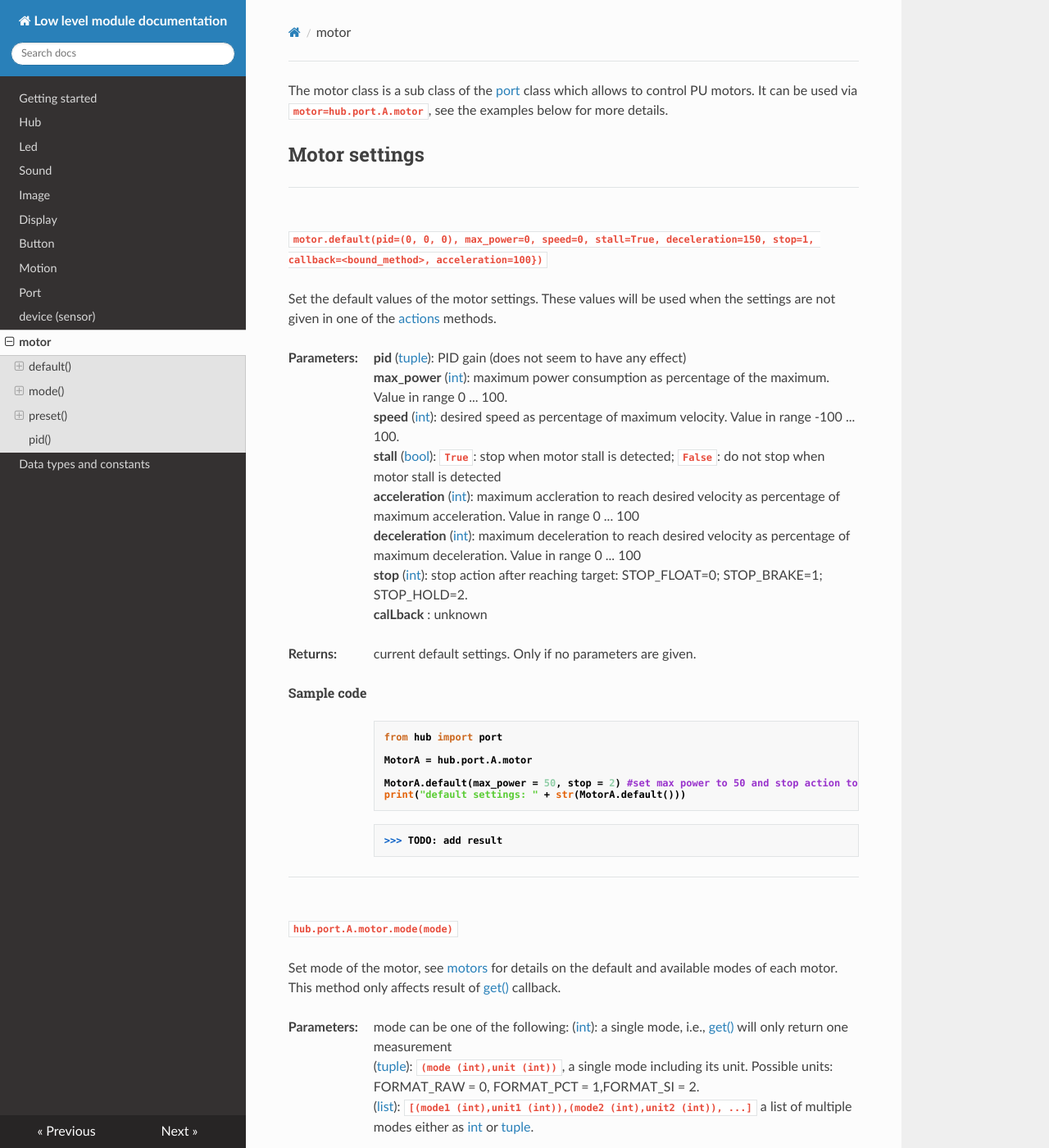
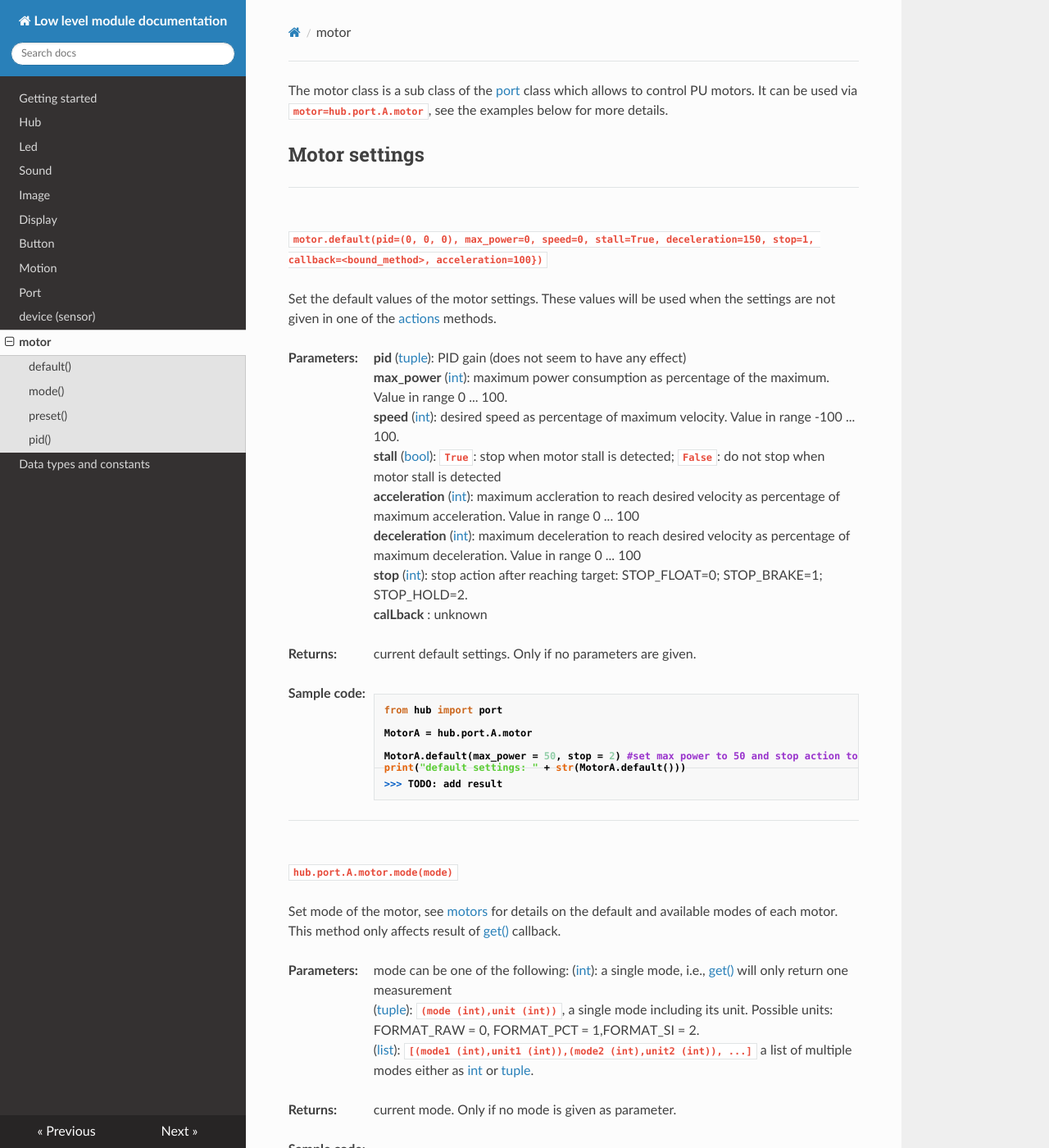
Before and after one commit to NStrijbosch/hub-module-notes, an MkDocs documentation site: the page built from docs/motors.md, in a window 1280 px wide and 1400 px high. Shown: the whole window at 82% size. Built offline with MkDocs 1.6.1, drawn with Linux system fonts in a browser that asks for light colours; nearby versions of some CDN libraries; some of the changed text lies outside the part shown.

````diff
--- a/docs/custom.css
+++ b/docs/custom.css
@@ -6,7 +6,7 @@ a.toctree-12 { background-color: yellow;} */
 .toctree-l2 a {margin-left: 0em;}
 .toctree-l3 {margin-left: 2em;}
 .hljs {background: #000000;
-        color: white; border-top:  none; margin-left: 104px;}
+        color: white; border-top:  none; margin-left: 104px; margin-top: -3em;}
 
 code {    background: #e7f2fa;    color: #2980B9;  font-weight: bold;  border-top: solid 3px #6ab0de; margin: 6px 0; padding: 6px;}
 h1 {font-size: 150%;}
--- a/docs/motors.md
+++ b/docs/motors.md
@@ -25,7 +25,7 @@ __Returns:__
 
 *  current default settings. Only if no parameters are given.
 
-### Sample code
+__Sample code:__
 
 ``` python
 from hub import port
@@ -59,7 +59,7 @@ __Returns:__
 
 *  current mode. Only if no mode is given as parameter.
 
-### Sample code
+__Sample code:__
 
 ``` python
 from hub import port
@@ -91,7 +91,7 @@ __Paramters:__
 
 *  position ([int](data_types.md#int))
 
-### Sample code
+__Sample code:__
 
 ``` python
 from hub import port
@@ -138,7 +139,8 @@ __Returns:__
 
 *  list of measurement data depending on the mode of the motor.
 
-### Sample code
+__Sample code:__
+
 ``` python
 from hub import port
 
@@ -151,7 +153,6 @@ print("Absolute position: " + str(abs_pos))
 Motor.mode([(1, 0), (2, 2)])  #Speed in RAW units and relative position in SI units
 measurements = MotorA.get()
 print("Speed : " + str(measurements[0]) + " Relative position: " + str(measurements[1]))
-
 ```
 
 ``` python
@@ -172,7 +173,8 @@ __Parameters:__
 *  __duty_cycle__ ([int](data_types.md#int)) percentage of a cycle for which the signal is high. Value in range -100 ... 100.
 
 
-### Sample code
+__Sample code:__
+
 ``` python
 from hub import port
 from utime import sleep_ms
@@ -199,7 +201,8 @@ __Parameters:__
 *  __stall__ ([bool](data_types.md#bool)): `True`: stop when motor stall is detected; `False`: do not stop when motor stall is detected
 
 
-### Sample code
+__Sample code:__
+
 ``` python
 from hub import port
 from utime import sleep_ms
@@ -226,7 +229,8 @@ __Parameters:__
 *  __deceleration__ ([int](data_types.md#int)): maximum deceleration to reach desired velocity as percentage of maximum deceleration. Value in range 0 ... 100
 *  __stall__ ([bool](data_types.md#bool)): `True`: stop when motor stall is detected; `False`: do not stop when motor stall is detected
 
-### Sample code
+__Sample code:__
+
 ``` python
 from hub import port
 from utime import sleep_ms
@@ -270,7 +274,7 @@ __Parameters:__
 *  __deceleration__ ([int](data_types.md#int)): maximum deceleration to reach desired velocity as percentage of maximum deceleration. Value in range 0 ... 100
 *  __stop__ ([int](data_types.md#int)): stop action after reaching target: STOP_FLOAT=0; STOP_BRAKE=1; STOP_HOLD=2.
 
-### Sample code
+__Sample code:__
 
 ``` python
 from hub import port
@@ -295,7 +299,7 @@ MotorB.run_to_position(-200,speed=50)
 
 Coast motor from current position
 
-### Sample code
+__Sample code:__
 
 ``` python
 from hub import port
````
Also changed, not shown: other parts of docs/motors.md (+5 -0 lines).
